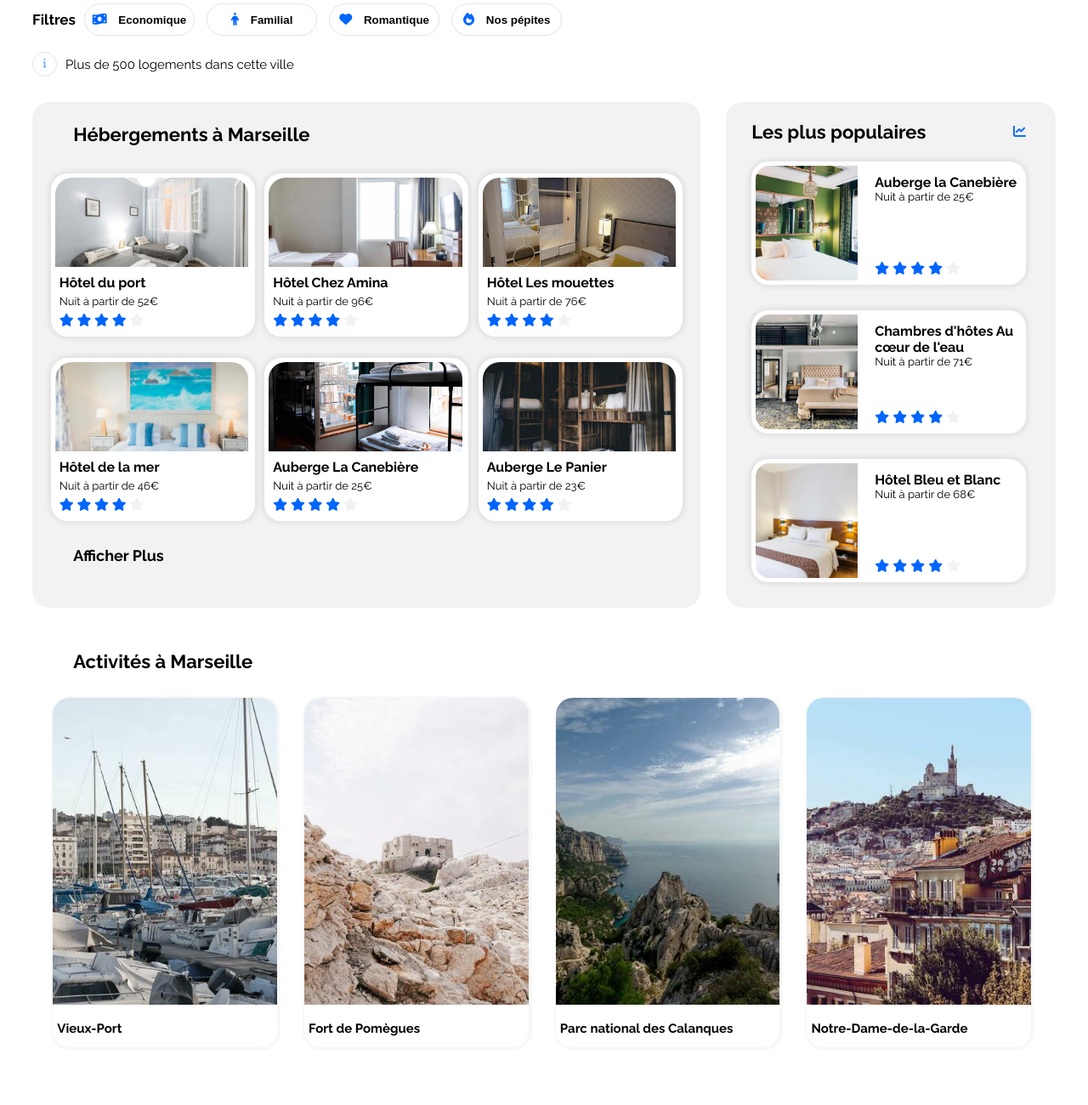
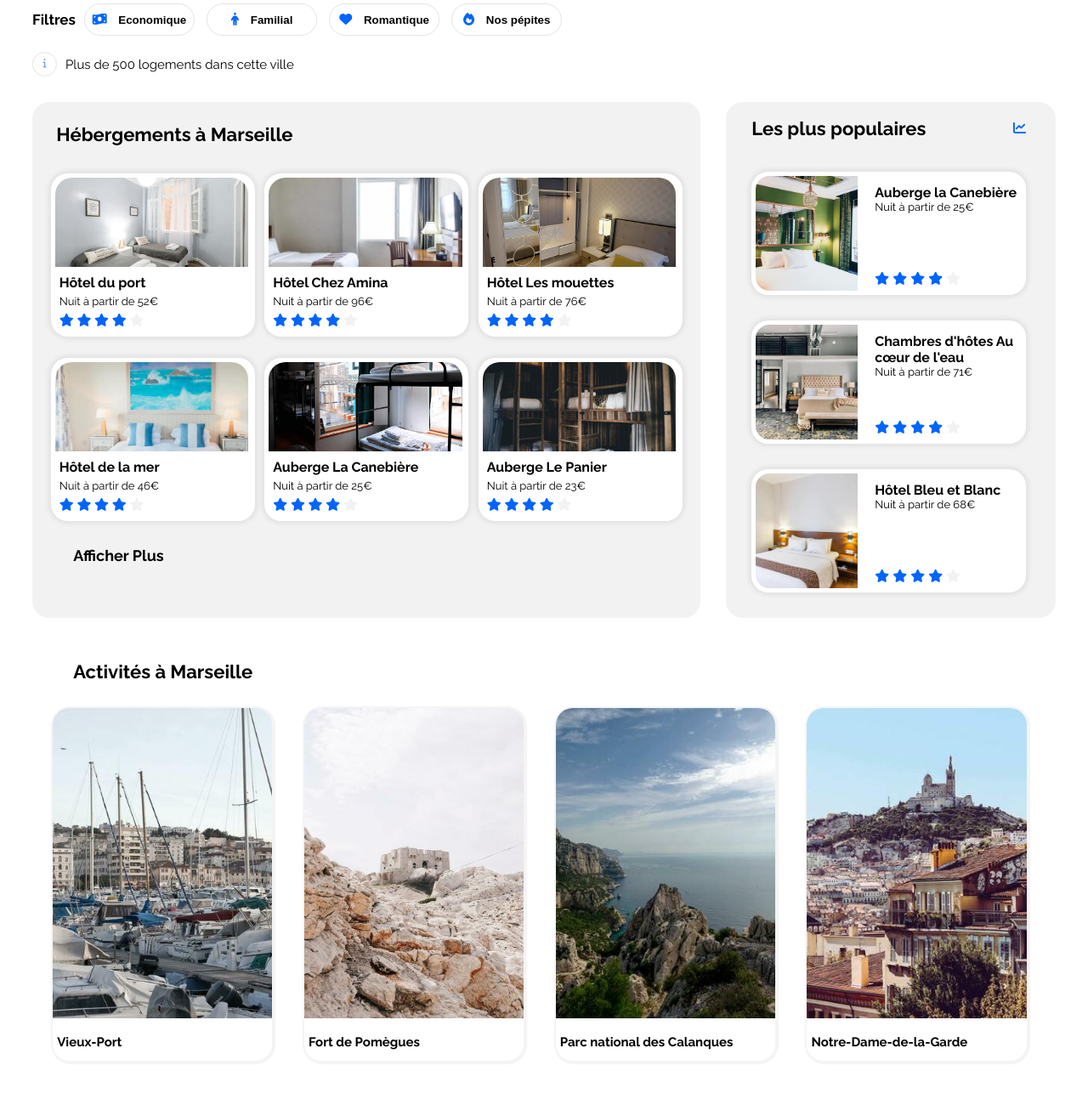
Before and after one commit to jodinotnice/OC-Project-2, a plain HTML site: page index.html in a window 1280 px wide. Shown: the part 260-1560 px from the top of the page at 85% size. Drawn offline with Linux system fonts and the light colour scheme.

Commit message:
Version Finale

```diff
--- a/Styles/styles.css
+++ b/Styles/styles.css
@@ -22,7 +22,7 @@ body {
 }
 
 .h1-hebergements,
-.h1-populaires,
+.p-populaires,
 .text-activ-font {
   font-size: 22px;
 }
@@ -337,6 +337,7 @@ body {
 
 .h1-hebergements {
   margin-top: 15px;
+  margin-left: -20px;
 }
 
 .white-box-flex {
@@ -470,6 +471,7 @@ body {
   display: flex;
   align-items: center;
   justify-content: space-between;
+  margin-bottom: 20px;
 }
 
 .second-white-box {
@@ -562,10 +564,10 @@ body {
 }
 
 .third-white-box {
-width: 94%;
+width: 92%;
 height: 95%;
 border-radius: 20px;
-box-shadow: 1px 1px 1px 3px rgba(114, 114, 114, 0.05);
+box-shadow: 1px 1px 1px 3px rgba(114, 114, 114, 0.08);
 }
 
 .img-activites {
--- a/index.html
+++ b/index.html
@@ -211,7 +211,7 @@
 
         <aside class="second-gray-box">
           <div class="populaires">
-            <h1 class="h1-populaires">Les plus populaires</h1>
+            <h2 class="p-populaires">Les plus populaires</h2>
             <i class="fa-solid fa-chart-line"></i>
           </div>
           <div class="media-flex">
@@ -295,33 +295,33 @@
           <article class="third-white-box">
             <a class="general-link" href="#">
               <img class="img-activites" alt="Vieux-Port" src="images/activites/reno-laithienne.jpg">
-            <div class="pop-text-activ-font">
+            <h2 class="pop-text-activ-font">
               Vieux-Port
-            </div>
+            </h2>
             </a>
           </article>
           <article class="third-white-box">
             <a class="general-link" href="#">
               <img class="img-activites" alt="Fort de Pomègues" src="images/activites/paul-hermann.jpg">
-            <div class="pop-text-activ-font">
+            <h2 class="pop-text-activ-font">
               Fort de Pomègues
-            </div>
+            </h2>
             </a>
           </article>
           <article class="third-white-box">
             <a class="general-link" href="#">
               <img class="img-activites" alt="Parc national des Calanques" src="images/activites/kilyan-sockalingum.jpg">
-            <div class="pop-text-activ-font">
+            <h2 class="pop-text-activ-font">
               Parc national des Calanques
-            </div>
+            </h2>
             </a>
           </article>
           <article class="third-white-box">
             <a class="general-link" href="#">
               <img class="img-activites" alt="Notre-Dame-de-la-Garde" src="images/activites/florian-wehde.jpg">
-            <div class="pop-text-activ-font">
+            <h2 class="pop-text-activ-font">
               Notre-Dame-de-la-Garde
-            </div>
+            </h2>
             </a>
           </article>
         </section>
```
